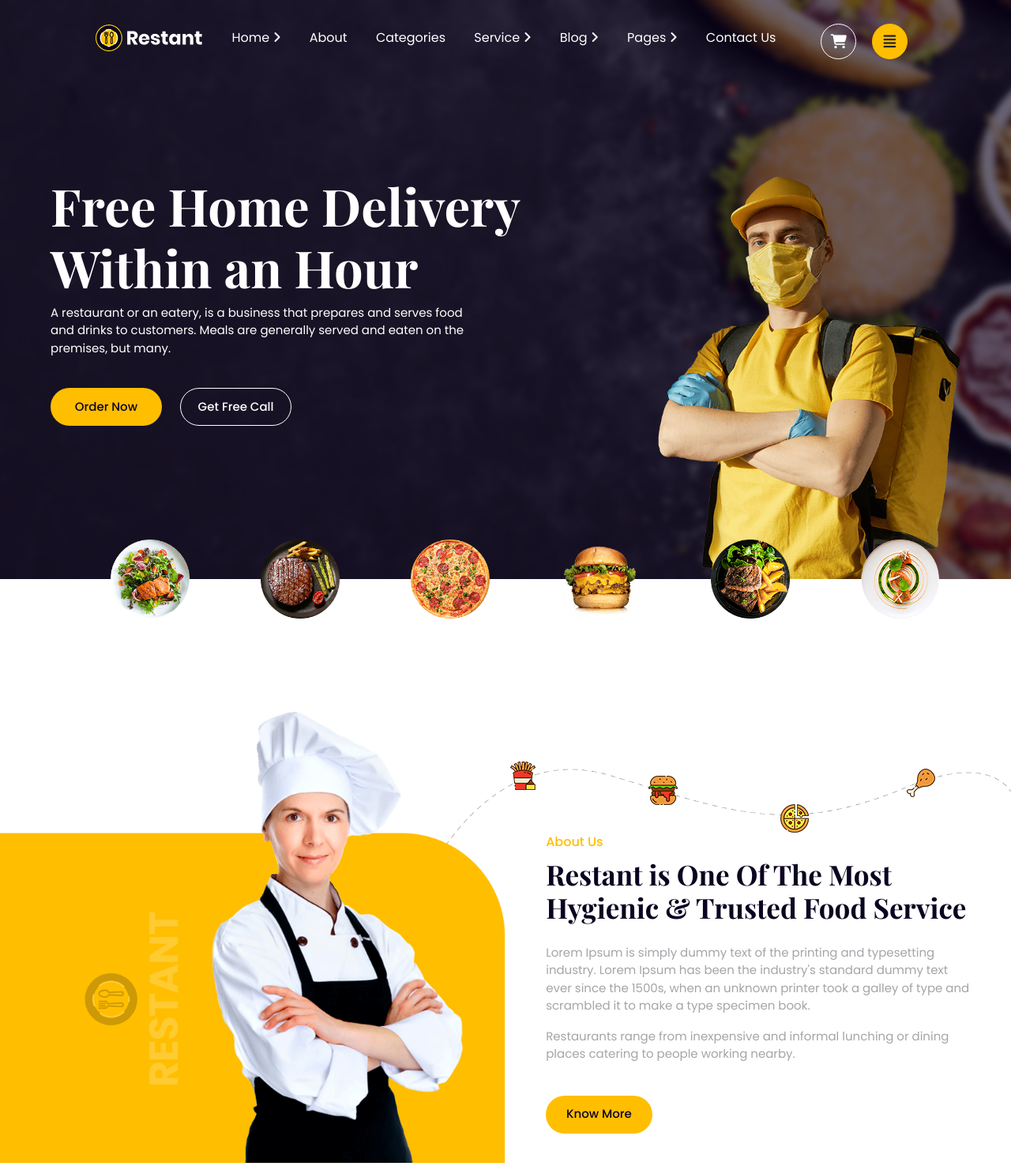
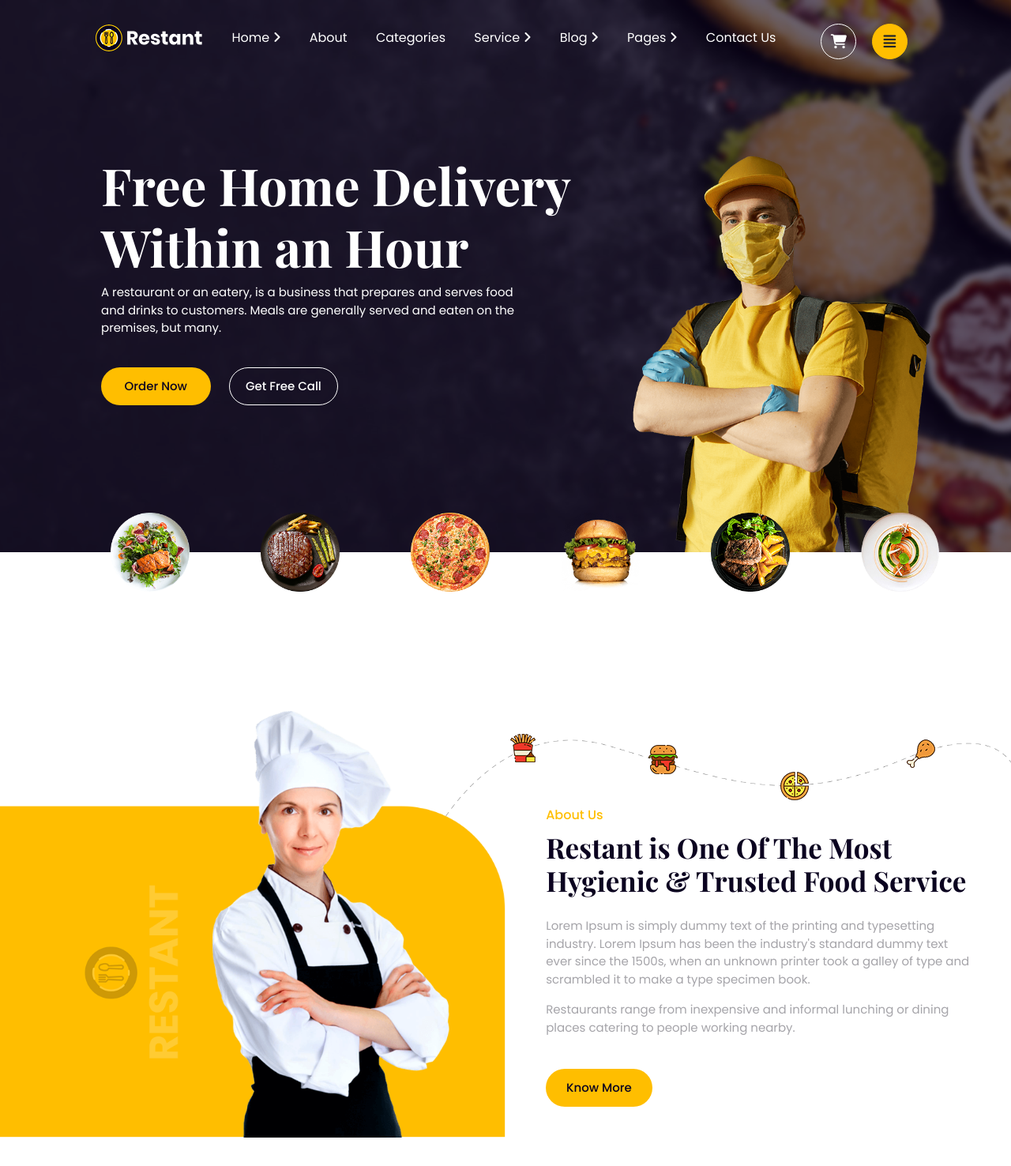
Before and after one commit to atayeva-lamiya/Restant, a plain HTML site: page index.html in a window 1280 px wide. Shown: the whole page at 79% size. After the commit the page ends 1440 px from the top, so only its background shows below. Drawn offline with nearby package versions, Linux system fonts and the light colour scheme.

Commit message:
standart duzelishler

```diff
--- a/index.html
+++ b/index.html
@@ -90,6 +90,7 @@
                     </div>
                 </div>
             </header>
+            <div class="standart-width">
                 <div class="free-home z-index">
                     <div class="free-home-text-button">
                         <div class="free-home-text">
@@ -107,6 +108,7 @@
                     </div>
                     <div class="free-home-img">
                         <img src="image/banner-main.png" alt="">
+                    </div>
                 </div>
             </div>
             <div class="food-img-area z-index">
--- a/style.css
+++ b/style.css
@@ -6,6 +6,11 @@ body {
     font-weight: 400;
     color: #a5a4a9;
     font-size: 15px;
+}
+.standart-width {
+    margin-left: 10%;
+    margin-right: 8%;
+    max-width: 100%;
 }
 /* html, body, #home, .background-img, .background-color {
     height: 100% !important;
@@ -172,16 +177,16 @@ header .icon-menu .menu-button-m:hover .icon-m {
 /* -------------- Home text ------------- */
 .free-home {
     display: flex;
-    justify-content: space-around;
+    justify-content: space-between;
     padding-top: 11%;
     width: 100%;
     z-index: 0;
 }
 .free-home .free-home-text-button {
-    width:  50%;
+    width:  60%;
 }
 .free-home .free-home-img {
-    width: 30%;
+    width: 36%;
 }
 .free-home .free-home-img img {
     width: 100%;
@@ -194,7 +199,7 @@ header .icon-menu .menu-button-m:hover .icon-m {
 }
 .free-home-text .free-home-p {
     color: white;
-    width: 84%;
+    width: 86%;
 }
 .free-home-button .home-but {
     width: 22%;
@@ -266,16 +271,16 @@ header .icon-menu .menu-button-m:hover .icon-m {
 }
 .about-us-img {
     width: 50%;
+    position: relative;
 }
 .abut-us-img1 {
-    position: absolute;
-    width: 50%;
+    max-width: 100%;
 }
 .abut-us-img2 {
-    position: relative;
+    position: absolute;
     left: 42%;
-    bottom: 26.6%;
-    max-width: 49.6%;
+    bottom: 0;
+    max-width: 46.9%;
 }
 .about-us-text {
     width: 50%;
@@ -316,22 +321,22 @@ header .icon-menu .menu-button-m:hover .icon-m {
 }
 .about-us .about-shape .about-shape-img1 {
     right: 0;
-    top: 27%;
+    top: 32%;
     max-width: 57%;
 }
 .about-us .about-shape .about-shape-img2 {
     right: 7.5%;
-    top: 27%;
+    top: 32%;
 }
 .about-us .about-shape .about-shape-img3 {
-    top: 32%;
+    top: 37.5%;
     right: 20%;
 }
 .about-us .about-shape .about-shape-img4 {
-    top: 28%;
+    top: 33%;
     right: 33%;
 }
 .about-us .about-shape .about-shape-img5 {
-    top: 26%;
+    top: 31%;
     right: 47%;
 }
```
Lines whose indentation alone changed are shown as unchanged.
